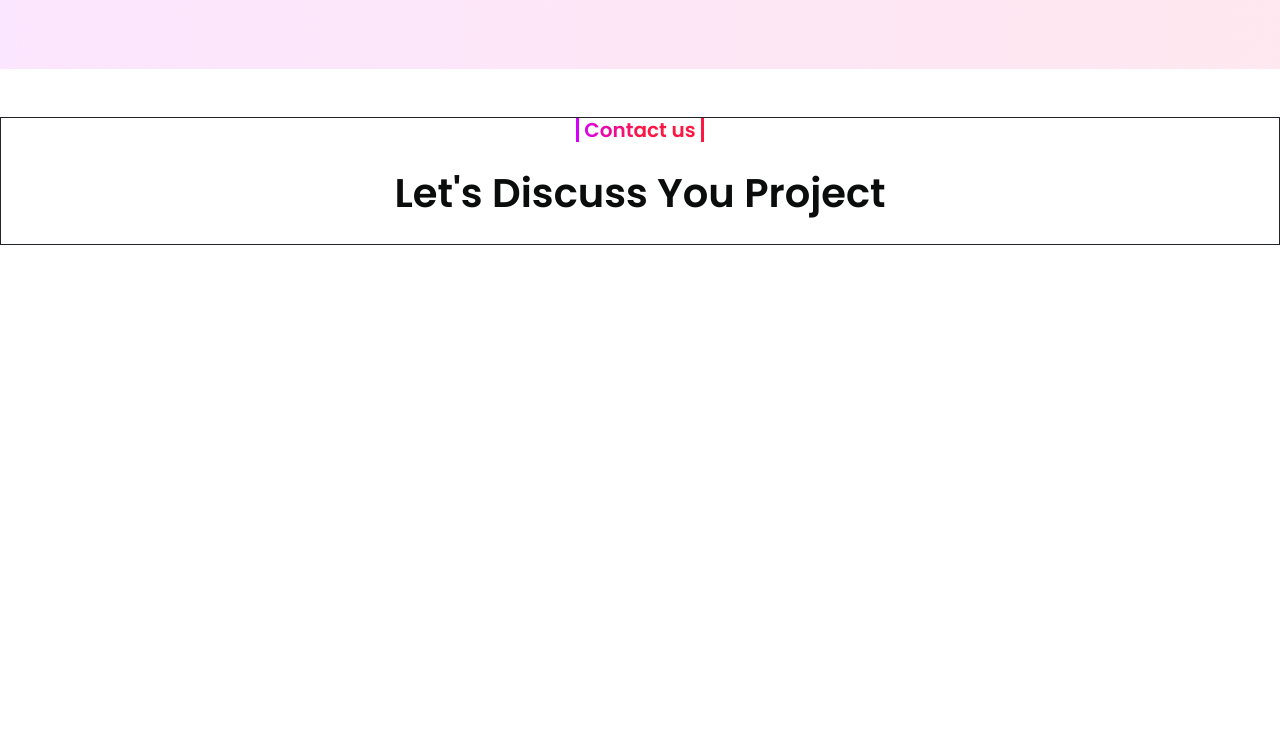
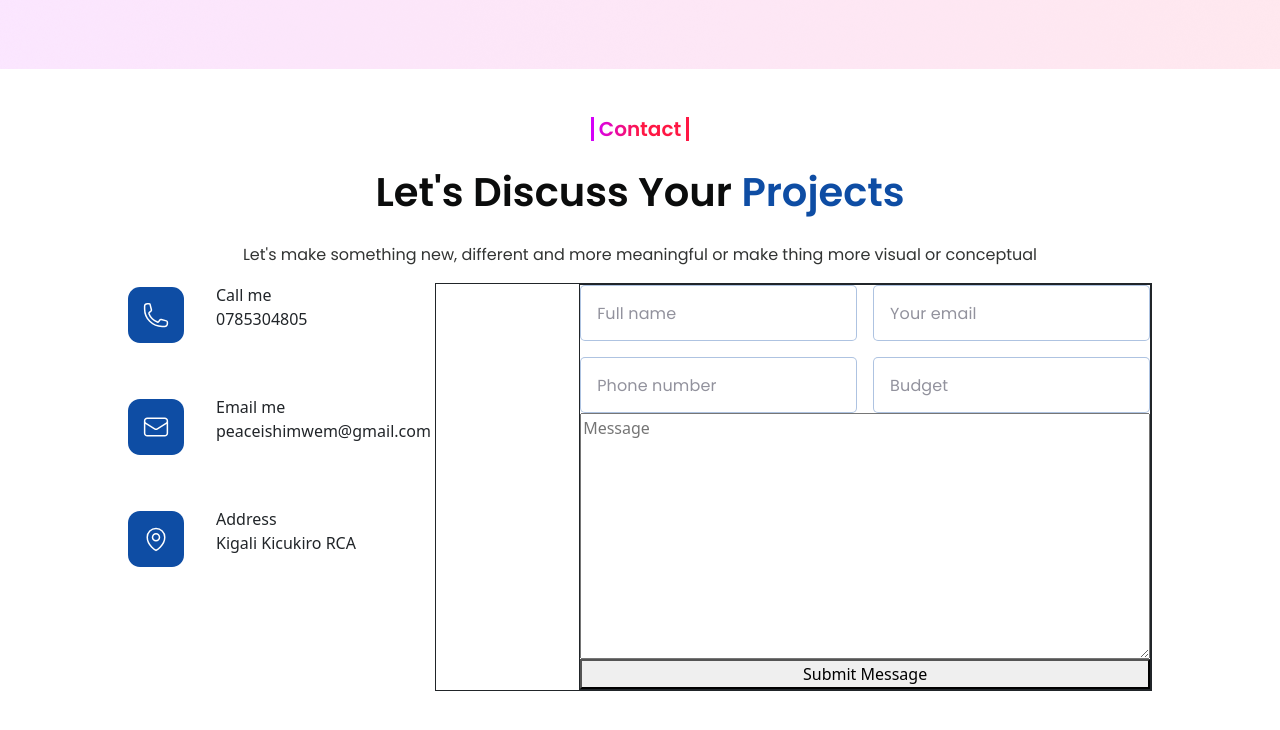
Before and after one commit to Peace-Ishimwe/Ingoga-Technologies, a website: page index.html in a window 1280 px wide. Shown: the part 1990-2720 px from the top of the page. Before the commit the page ends 2235 px from the top, so only its background shows below. Drawn offline with nearby package versions, Linux system fonts and the light colour scheme.

Commit message:
added new features

```diff
--- a/Css/contact.css
+++ b/Css/contact.css
@@ -1,5 +1,6 @@
 .contact-us {
-  margin-top: 3rem;
+  margin: 3rem auto;
+  width: 80%;
 }
 
 .discuss {
@@ -9,13 +10,96 @@
   font-size: 40px;
   line-height: 54px;
   color: #0b0c0c;
-  font-family: 'Poppins';
+  font-family: "Poppins";
 }
 
-.cust-disc {
-  border: 1px solid;
+.discuss span {
+  color: #0e4da4;
+}
+.cont {
+  margin: 0 auto;
+}
+.something {
+  font-family: "Poppins";
+  font-style: normal;
+  font-weight: 400;
+  font-size: 16px;
+  line-height: 150%;
+  text-align: center;
+  color: #323433;
 }
 
-.customer {
-  margin: 0 auto;
+@media (max-width: 769px) {
+  .discuss {
+    font-size: 28px;
+  }
 }
+@media (max-width: 375px) {
+  .discuss {
+    font-size: 22px;
+    margin: 0.5rem auto;
+    line-height: 28px;
+  }
+}
+
+.form-info{
+    display: flex;
+    justify-content: space-between;
+}
+
+.info div{
+    display: flex;
+    gap: 2rem;
+    align-items: center;
+}
+
+.info{
+    display: flex;
+    gap:3rem ;
+    flex-direction: column;
+}
+
+.submit{
+    width: 70%;
+    border: 1px solid;
+    display: flex;
+    justify-content: flex-end;
+}
+
+.form{
+    width: 80%;
+    float: right;
+    display: flex;
+    flex-direction: column;
+    justify-content: flex-end;
+    border: 1px solid;
+    /* margin: 0 auto; */
+}
+
+.input{
+    width: 100%;
+    display: flex;
+    flex-direction: column;
+    gap: 1rem;
+}
+
+.input div{
+    width: 100%;
+    display: flex;
+    gap: 1rem;
+}
+.input input{
+    width: 50%;
+    border: 1px solid  #0e4ca455;
+    height: 56px;
+    border-radius: 5px;
+    padding-left: 1rem;
+}
+
+.input input::placeholder{
+    font-size: 16px;
+    line-height: 150%;
+    letter-spacing: 0.008em;
+    color: #92929D;
+    font-family: 'Poppins';
+}
--- a/Css/landing.css
+++ b/Css/landing.css
@@ -100,13 +100,13 @@ main {
 
 
 @media (max-width:1180px){
-  main{
+  main , .contact-us{
     width: 90%;
   }
 }
 
 @media (max-width:992px){
-  main{
+  main , .contact-us{
     width: 93%;
   }
   .background{
--- a/Css/testimonials.css
+++ b/Css/testimonials.css
@@ -5,7 +5,7 @@
   height: 450px;
 }
 
-.testimony {
+.testimony  {
   width: 80% ;
   display: flex;
   margin: 0 auto;
--- a/index.html
+++ b/index.html
@@ -196,14 +196,60 @@
     </div>
 
     <div class="contact-us">
-      <div class="cust-disc">
-        <div class="customer">Contact us</div>
-        <div class="discuss">Let's Discuss You <span>Project</span></div>
+      <div class="">
+          <p class="customer cont">Contact</p>
+          <p class="discuss">Let's Discuss Your <span> Projects</span> </p>
+          <p class="something">Let's make something new, different and more meaningful or make thing more visual or conceptual</p>
       </div>
-      <div>
+      <div class="form-info">
+          <div class="info">
+              <div>
+                  <div>
+                      <img src="../Images/call me.svg">
+                  </div>
+                  <div>
+                      <span>Call me<span>
+                      <p>0785304805</p>
+                  </div>
+              </div>
+              <div>
+                  <div>
+                      <img src="../Images/email me.svg">
+                  </div>
+                  <div class="peace">
+                      <span>Email me<span>
+                      <p>peaceishimwem@gmail.com</p>
+                  </div>
+              </div>
+              <div>
+                  <div>
+                      <img src="../Images/my location.svg">
+                  </div>
+                  <div>
+                      <span>Address<span>
+                      <p>Kigali Kicukiro RCA</p>
+                  </div>
+              </div>
+          </div>
+          <div class="submit">
+              <form class="form" method="post">
+                  <div class="input">
+                      <div>
+                          <input type="text" name="full-names" placeholder="Full name">
+                          <input type="email" name="email" placeholder="Your email">
+                      </div>
+                      <div>
+                          <input type="tel" name="telephone" placeholder="Phone number">
+                          <input type="number" name="budget" placeholder="Budget">
+                      </div>
+                  </div>
+                  <textarea class="text-area" name="message" cols="30" rows="10" placeholder="Message"></textarea>
+                  <button type="submit">Submit Message</button>
+              </form>
+          </div>
+      </div>
 
-      </div>
-    </div>
+  </div>
 
 
     <script src="Javscript/nav-bar.js"></script>
```
Also changed, not shown: Images/call me.svg (added), Images/email me.svg (added), Images/my location.svg (added).
